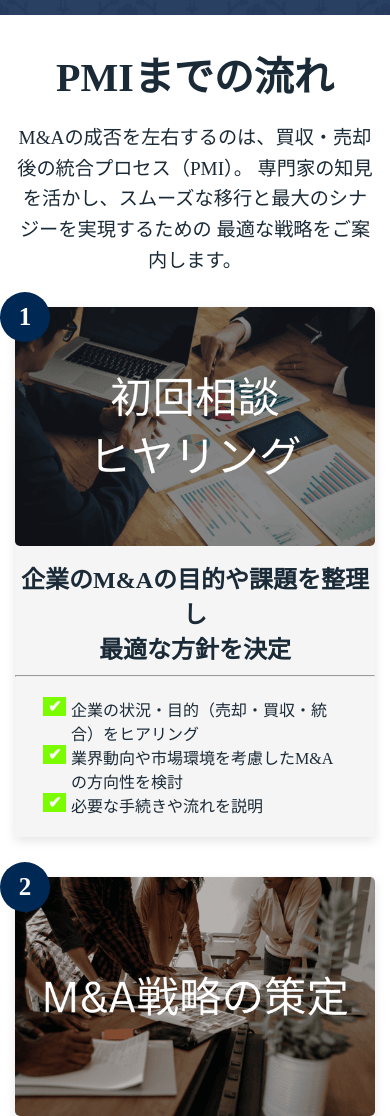
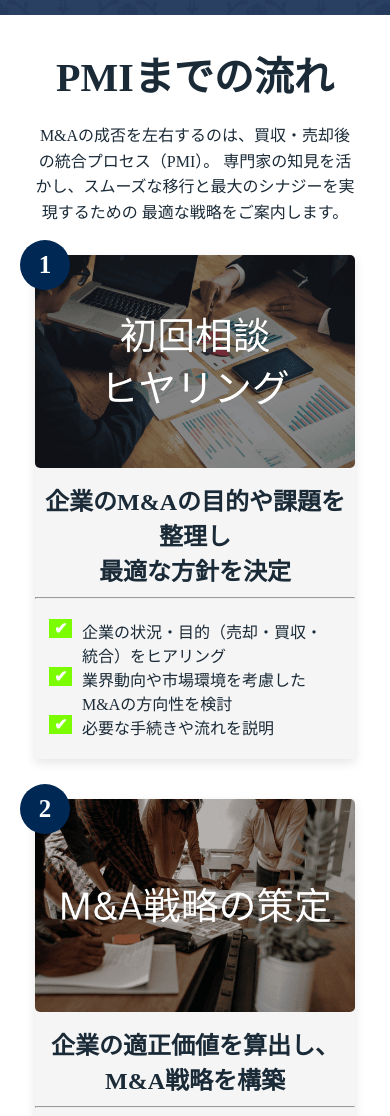
Before and after one commit to yukito7878/M-I-holdings, a plain HTML site: page index.html in a window 390 px wide. Shown: the part 4000-5116 px from the top of the page. Drawn offline with Linux system fonts and the light colour scheme.

Commit message:
3/5 幅調整、文字幅調整

```diff
--- a/css/step.css
+++ b/css/step.css
@@ -83,7 +83,7 @@
 	background-color: lawngreen;
 	border: 10px;
 	position: absolute;
-	left: -8px;
+	left: -13px;
 	color: white;
 	font-weight: bold;
 }
@@ -91,7 +91,7 @@
 /* モバイル対応 */
 @media (max-width: 768px) {
 	.step {
-		padding: 30px 15px;
+		padding: 30px 35px;
 	}
 
 	.step-each-title {
@@ -100,7 +100,7 @@
 
 	.step-each ul li {
 		margin-bottom: 5px;
-		width: 90%;
+		width: 95%;
 		margin: auto;
 		padding-left: 20px;
 		position: relative;
@@ -108,6 +108,7 @@
 
 	.step-description {
 		width: 100%;
+		font-size: 1rem;
 	}
 
 	.step-container {
```
